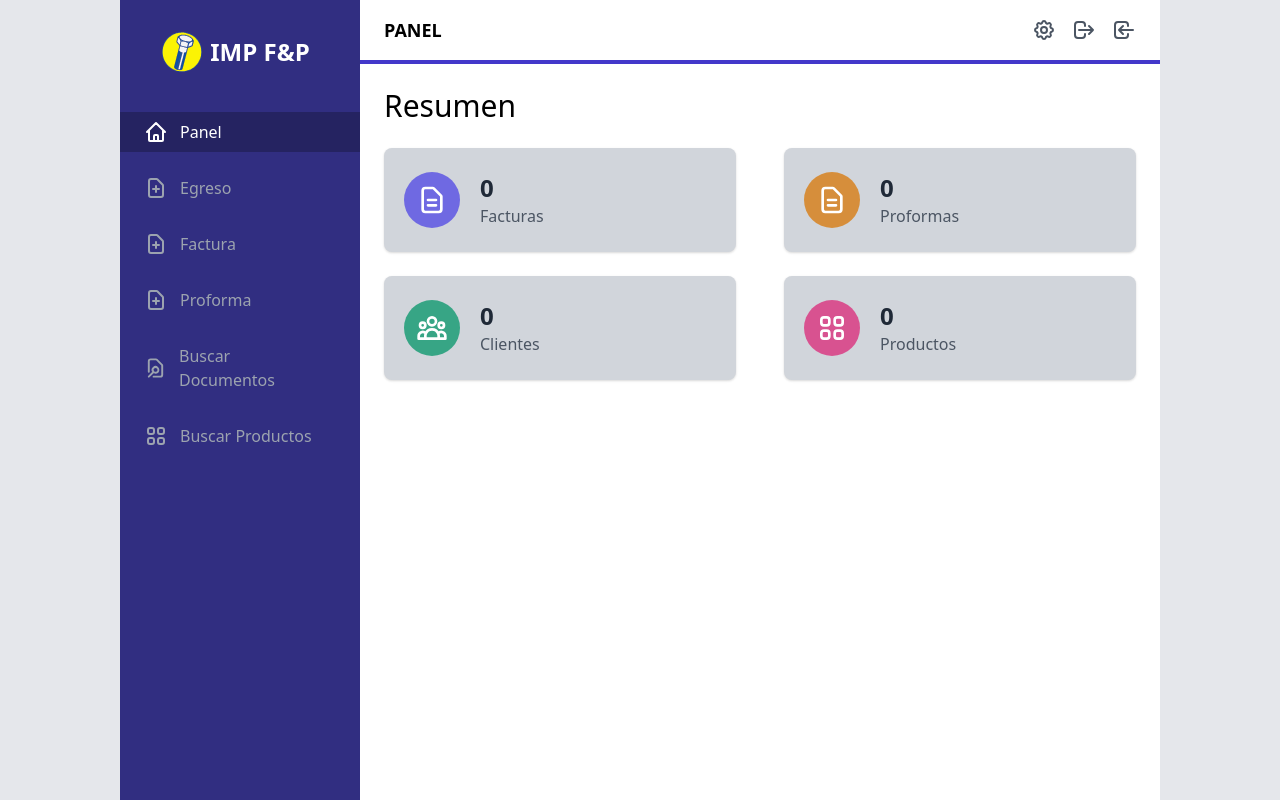
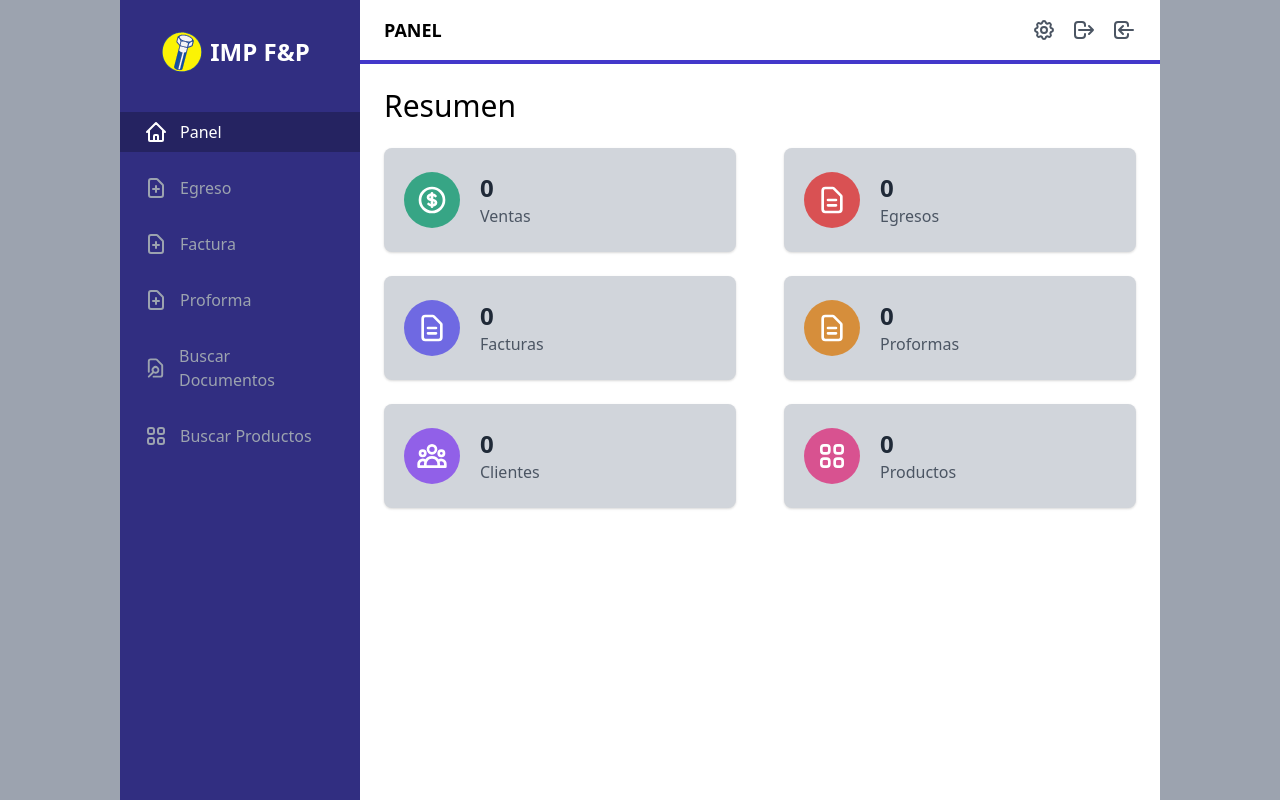
Before and after one commit to luvagu/imp-invoicing-node-react, a React (Create React App) app in the folder client/: page / in a window 1280 px wide. Built offline with nearby package versions, Linux system fonts and the light colour scheme; no server answers; what @react-pdf/renderer would draw is missing.

Commit message:
added dashboard widget component

```diff
--- a/client/public/index.html
+++ b/client/public/index.html
@@ -28,7 +28,7 @@
     -->
     <title>IMP - Facturador y Proformador Auxiliar</title>
   </head>
-  <body class="flex items-center justify-center bg-gray-200 h-screen overflow-hidden">
+  <body class="flex items-center justify-center bg-gray-400 h-screen overflow-hidden">
     <noscript>You need to enable JavaScript to run this app.</noscript>
     <div id="root"></div>
     <!--
--- a/client/src/App.jsx
+++ b/client/src/App.jsx
@@ -18,7 +18,7 @@ export default function App() {
 	const [sidebarOpen, setSidebarOpen] = useState(false)
 
 	return (
-		<div className="flex h-screen bg-gray-200">
+		<div className="flex h-screen">
 			<Router>
 				<Sidebar sidebarOpen={sidebarOpen} setSidebarOpen={setSidebarOpen} />
 				<div className="flex-1 flex flex-col overflow-hidden">
--- /dev/null
+++ b/client/src/components/DashboardWidget.jsx
@@ -0,0 +1,27 @@
+import { SvgDollar, SvgGrid, SvgDocText, SvgUsers } from "../icons"
+
+export default function DashboardWidget({ icon = 'docText', bgcolor = 'indigo', name, value }) {
+    const icons = {
+        docText : <SvgDocText className="h-8 w-8 text-white" />,
+        users : <SvgUsers className="h-8 w-8 text-white" />,
+        grid : <SvgGrid className="h-8 w-8 text-white" />,
+        dollar : <SvgDollar className="h-8 w-8 text-white" />,
+    }
+
+    return (
+        <div className="w-full sm:w-1/2 px-6 mb-6 md:mt-0">
+            <div className="flex items-center px-5 py-6 shadow rounded-lg bg-gray-300">
+                <div className={`p-3 rounded-full bg-${bgcolor}-600 bg-opacity-75`}>
+                    {icons[icon]}
+                </div>
+
+                <div className="mx-5">
+                    <h4 className="text-2xl font-semibold text-gray-800">
+                        {value || '0'}
+                    </h4>
+                    <div className="text-gray-600">{name}</div>
+                </div>
+            </div>
+        </div>
+    )
+}
--- /dev/null
+++ b/client/src/components/SearchInput.jsx
@@ -0,0 +1,20 @@
+import { SvgSearch } from '../icons'
+import Input from './Input'
+
+export default function SearchInput({ name, placeholder, extraClass = '', handle }) {
+    return (
+        <div className={`relative ${extraClass}`}>
+            <span className="absolute inset-y-0 left-0 pl-3 flex items-center text-gray-500">
+                <SvgSearch className="h-5 w-5"/>
+            </span>
+
+            <Input
+                extraClass="pl-10 pr-4"
+                type="search"
+                name={name}
+                placeholder={placeholder}
+                onKeyDown={handle}
+            />
+        </div>
+    )
+}
--- /dev/null
+++ b/client/src/icons/SvgDollar.jsx
@@ -0,0 +1,17 @@
+export default function SvgDollar({ className = 'w-6 h-6' }) {
+	return (
+		<svg
+            className={className}
+			fill="none"
+			viewBox="0 0 24 24"
+			stroke="currentColor"
+		>
+			<path
+				strokeLinecap="round"
+				strokeLinejoin="round"
+				strokeWidth="2"
+				d="M12 8c-1.657 0-3 .895-3 2s1.343 2 3 2 3 .895 3 2-1.343 2-3 2m0-8c1.11 0 2.08.402 2.599 1M12 8V7m0 1v8m0 0v1m0-1c-1.11 0-2.08-.402-2.599-1M21 12a9 9 0 11-18 0 9 9 0 0118 0z"
+			/>
+		</svg>
+	)
+}
--- a/client/src/icons/index.js
+++ b/client/src/icons/index.js
@@ -6,6 +6,7 @@ export { default as SvgDocSave } from './SvgDocSave'
 export { default as SvgDocSearch } from './SvgDocSearch'
 export { default as SvgDocText } from './SvgDocText'
 export { default as SvgDocUpdate } from './SvgDocUpdate'
+export { default as SvgDollar } from './SvgDollar'
 export { default as SvgGear } from './SvgGear'
 export { default as SvgGrid } from './SvgGrid'
 export { default as SvgHome } from './SvgHome'
--- a/client/src/pages/Dashboard.jsx
+++ b/client/src/pages/Dashboard.jsx
@@ -1,7 +1,7 @@
 import { useEffect, useState } from 'react'
 import { dataSearchApi } from '../api/helpers'
+import DashboardWidget from '../components/DashboardWidget'
 import Spinner from '../components/Spinner'
-import { SvgDocText, SvgGrid, SvgUsers } from '../icons'
 
 export default function Dashboard() {
 	const [stats, setStats] = useState(null)
@@ -45,65 +45,12 @@ export default function Dashboard() {
 
 			<div className="flex flex-wrap mt-6 -mx-6">
 
-				<div className="w-full sm:w-1/2 px-6 mb-6 md:mt-0">
-					<div className="flex items-center px-5 py-6 shadow rounded-lg bg-gray-300">
-						<div className="p-3 rounded-full bg-indigo-600 bg-opacity-75">
-							<SvgDocText className="h-8 w-8 text-white" />
-						</div>
-
-						<div className="mx-5">
-							<h4 className="text-2xl font-semibold text-gray-800">
-								{stats?.facturas || '0'}
-							</h4>
-							<div className="text-gray-600">Facturas</div>
-						</div>
-					</div>
-				</div>
-
-				<div className="w-full sm:w-1/2 px-6 mb-6 md:mt-0">
-					<div className="flex items-center px-5 py-6 shadow rounded-lg bg-gray-300">
-						<div className="p-3 rounded-full bg-yellow-600 bg-opacity-75">
-							<SvgDocText className="h-8 w-8 text-white" />
-						</div>
-
-						<div className="mx-5">
-							<h4 className="text-2xl font-semibold text-gray-800">
-								{stats?.proformas || '0'}
-							</h4>
-							<div className="text-gray-600">Proformas</div>
-						</div>
-					</div>
-				</div>
-
-				<div className="w-full sm:w-1/2 px-6 mb-6 md:mt-0">
-					<div className="flex items-center px-5 py-6 shadow rounded-lg bg-gray-300">
-						<div className="p-3 rounded-full bg-green-600 bg-opacity-75">
-							<SvgUsers className="h-8 w-8 text-white" />
-						</div>
-
-						<div className="mx-5">
-							<h4 className="text-2xl font-semibold text-gray-800">
-								{stats?.clients || '0'}
-							</h4>
-							<div className="text-gray-600">Clientes</div>
-						</div>
-					</div>
-				</div>
-
-				<div className="w-full sm:w-1/2 px-6 mb-6 md:mt-0">
-					<div className="flex items-center px-5 py-6 shadow rounded-lg bg-gray-300">
-						<div className="p-3 rounded-full bg-pink-600 bg-opacity-75">
-							<SvgGrid className="h-8 w-8 text-white" />
-						</div>
-
-						<div className="mx-5">
-							<h4 className="text-2xl font-semibold text-gray-800">
-								{stats?.products || '0'}
-							</h4>
-							<div className="text-gray-600">Productos</div>
-						</div>
-					</div>
-				</div>
+				<DashboardWidget icon='dollar' bgcolor='green' value={stats?.ventas} name='Ventas' />
+				<DashboardWidget bgcolor='red' value={stats?.egresos} name='Egresos' />
+				<DashboardWidget value={stats?.facturas} name='Facturas' />
+				<DashboardWidget bgcolor='yellow' value={stats?.proformas} name='Proformas' />
+				<DashboardWidget icon='users' bgcolor='purple' value={stats?.clients} name='Clientes' />
+				<DashboardWidget icon='grid' bgcolor='pink' value={stats?.products} name='Productos' />
 
 			</div>
 
--- a/client/src/pages/DocumentSearch.jsx
+++ b/client/src/pages/DocumentSearch.jsx
@@ -3,8 +3,7 @@ import useSearchApi from '../hooks/useSearchApi'
 
 import DocumentSearchResults from '../components/DocumentSearchResults'
 import Spinner from '../components/Spinner'
-import Input from '../components/Input'
-import { SvgSearch } from '../icons'
+import SearchInput from '../components/SearchInput'
 
 export default function DocumentSearch() {
     const [isRequired, setIsRequired] = useState(false)
@@ -39,9 +38,8 @@ export default function DocumentSearch() {
 			<h3 className="text-black text-3xl font-medium">Buscar documentos por:</h3>
 
             <div className="flex flex-wrap mt-6">
-                <div className="mb-4 md:mb-0 mr-4">
                 <select
-                        className={`bg-gray-200 appearance-none border-2 border-gray-200 rounded w-full py-2 pl-4 pr-8 text-gray-700 focus:outline-none focus:bg-white focus:border-blue-500 ${isRequired ? 'border-red-600' : ''}`}
+                    className={`mb-4 md:mb-0 mr-4 bg-gray-200 appearance-none border-2 border-gray-200 rounded py-2 pl-4 pr-8 text-gray-700 focus:outline-none focus:bg-white focus:border-blue-500 ${isRequired ? 'border-red-600' : ''}`}
                     onChange={handleChange}
                 >
                     <option>Tipo de documento</option>
@@ -49,7 +47,6 @@ export default function DocumentSearch() {
                     <option value="facturas">Facturas</option>
                     <option value="proformas">Proformas</option>
                 </select>
-                </div>
 
                 <SearchInput name='docNum' placeholder='Numero o (*) para todos' handle={handleKeyDown} />
             </div>
@@ -62,21 +59,3 @@ export default function DocumentSearch() {
         </div>
 	)
 }
-
-function SearchInput({ name, placeholder, extraClass = '', handle }) {
-    return (
-        <div className={`relative ${extraClass}`}>
-            <span className="absolute inset-y-0 left-0 pl-3 flex items-center text-gray-500">
-                <SvgSearch className="h-5 w-5"/>
-            </span>
-
-            <Input
-                extraClass="pl-10 pr-4"
-                type="search"
-                name={name}
-                placeholder={placeholder}
-                onKeyDown={handle}
-            />
-        </div>
-    )
-}
--- a/client/src/pages/ProductSearch.jsx
+++ b/client/src/pages/ProductSearch.jsx
@@ -2,8 +2,7 @@ import useSearchApi from '../hooks/useSearchApi'
 
 import ProductSearchResults from '../components/ProductSearchResults'
 import Spinner from '../components/Spinner'
-import Input from '../components/Input'
-import { SvgSearch } from '../icons'
+import SearchInput from '../components/SearchInput'
 
 export default function ProductSearch() {
     const [{ searchResults, isLoading, errorMsg }, setRouteWithQuery] = useSearchApi()
@@ -41,21 +40,3 @@ export default function ProductSearch() {
         </div>
 	)
 }
-
-function SearchInput({ name, placeholder, extraClass = '', handle }) {
-    return (
-        <div className={`relative ${extraClass}`}>
-            <span className="absolute inset-y-0 left-0 pl-3 flex items-center text-gray-500">
-                <SvgSearch className="h-5 w-5"/>
-            </span>
-
-            <Input
-                extraClass="pl-10 pr-4"
-                type="search"
-                name={name}
-                placeholder={placeholder}
-                onKeyDown={handle}
-            />
-        </div>
-    )
-}
--- a/client/src/pages/Settings.jsx
+++ b/client/src/pages/Settings.jsx
@@ -62,9 +62,9 @@ export default function Settings() {
         <div className="container sm:sm-mw md:md-mw lg:lg-mw mx-auto px-4 md:px-6 py-4 md:py-6">
             <h3 className="text-black text-3xl font-medium">Ajustes</h3>
 
-            <div className="flex flex-wrap mt-6">
+            <div className="flex flex-col mt-6">
                 <label className="text-gray-800 block mb-2 font-bold text-sm uppercase">Actualizar secuencia de facturas</label>
-                <Input type='text' name='facturas' placeholder='Secuencia de facturas' value={newSequence} onChange={handleChange}  />
+                <div className="w-full sm:w-64"><Input type='text' name='facturas' placeholder='Secuencia de facturas' value={newSequence} onChange={handleChange} /></div>
             </div>
 
             <div className="flex items-center mt-2">
```
Lines whose indentation alone changed are shown as unchanged.
